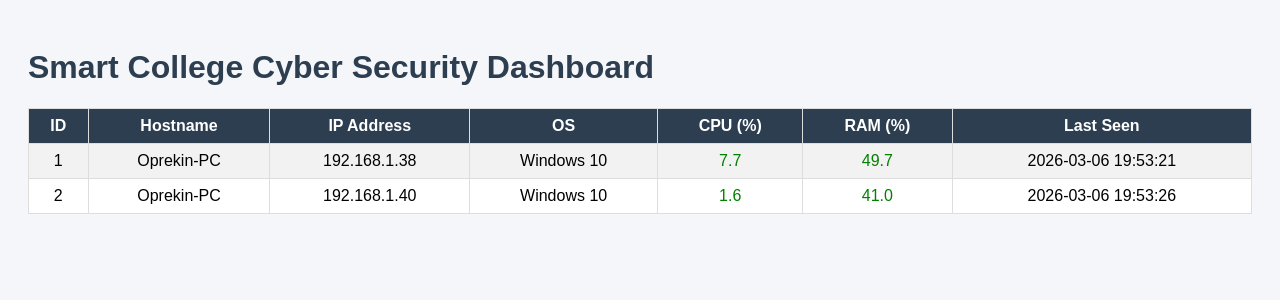
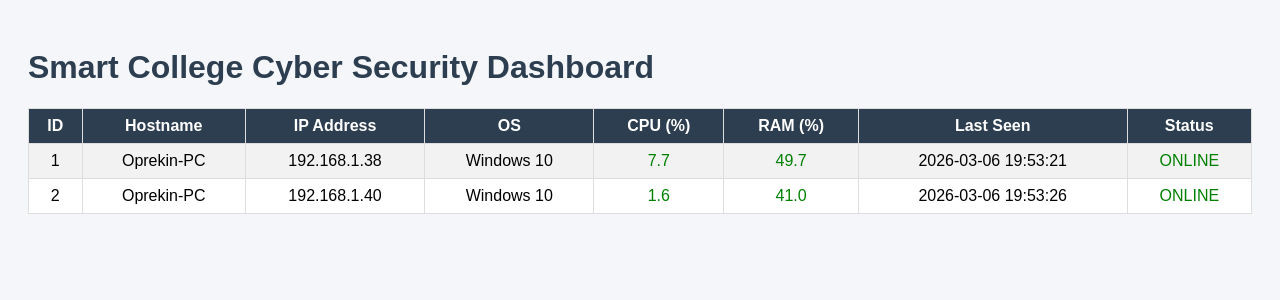
Before and after one commit to ByteBandit-100/SCCSIMS, a Flask app: page / in a window 1280 px wide. Shown: the top 300 px of the page. Run offline with Flask 3, Linux system fonts and the light colour scheme; data comes from the database, SQL or seed files in the repository; both versions use the stored data as it was after the commit.

Commit message:
updated with live tracking

```diff
--- a/server/app.py
+++ b/server/app.py
@@ -16,7 +16,14 @@ def dashboard():
     conn.close()
 
     devices = []
+    current_time = datetime.now()
+
     for row in rows:
+        last_seen_time = datetime.strptime(row[6], "%Y-%m-%d %H:%M:%S")
+        time_diff = (current_time - last_seen_time).total_seconds()
+
+        status = "ONLINE" if time_diff <= 60 else "OFFLINE"
+
         devices.append({
             "id": row[0],
             "hostname": row[1],
@@ -24,7 +31,8 @@ def dashboard():
             "os": row[3],
             "cpu_usage": row[4],
             "ram_usage": row[5],
-            "last_seen": row[6]
+            "last_seen": row[6],
+            "status": status
         })
 
     return render_template("dashboard.html", devices=devices)
@@ -56,7 +64,6 @@ def init_db():
 # Receive Data from Clients
 # ---------------------------
 @app.route("/api/device", methods=["POST"])
-
 def receive_device_data():
     data = request.json
 
@@ -70,17 +77,31 @@ def receive_device_data():
     conn = sqlite3.connect(DATABASE)
     cursor = conn.cursor()
 
-    cursor.execute("""
-        INSERT INTO devices
-        (hostname, ip_address, os, cpu_usage, ram_usage, last_seen)
-        VALUES (?, ?, ?, ?, ?, ?)
-    """, (hostname, ip_address, os_name, cpu_usage, ram_usage, last_seen))
+    cursor.execute(
+        "SELECT id FROM devices WHERE ip_address=?",
+        (ip_address,)
+    )
+
+    device = cursor.fetchone()
+
+    if device:
+        cursor.execute("""
+            UPDATE devices
+            SET hostname=?, os=?, cpu_usage=?, ram_usage=?, last_seen=?
+            WHERE ip_address=?
+        """, (hostname, os_name, cpu_usage, ram_usage, last_seen, ip_address))
+
+    else:
+        cursor.execute("""
+            INSERT INTO devices
+            (hostname, ip_address, os, cpu_usage, ram_usage, last_seen)
+            VALUES (?, ?, ?, ?, ?, ?)
+        """, (hostname, ip_address, os_name, cpu_usage, ram_usage, last_seen))
 
     conn.commit()
     conn.close()
 
-    return jsonify({"status": "Device data stored successfully"}), 200
-
+    return jsonify({"status": "Device updated"}), 200
 # ---------------------------
 # View All Devices
 # ---------------------------
--- a/server/templates/dashboard.html
+++ b/server/templates/dashboard.html
@@ -51,6 +51,7 @@
         <th>CPU (%)</th>
         <th>RAM (%)</th>
         <th>Last Seen</th>
+        <th>Status</th>
     </tr>
 
     {% for device in devices %}
@@ -66,6 +67,10 @@
             {{ device.ram_usage }}
         </td>
         <td>{{ device.last_seen }}</td>
+        <td style="color: {{ 'green' if device.status == 'ONLINE' else 'red' }};">
+    {{ device.status }}
+</td>
+
     </tr>
     {% endfor %}
 
```
Also changed, not shown: server/sccsims.db.
